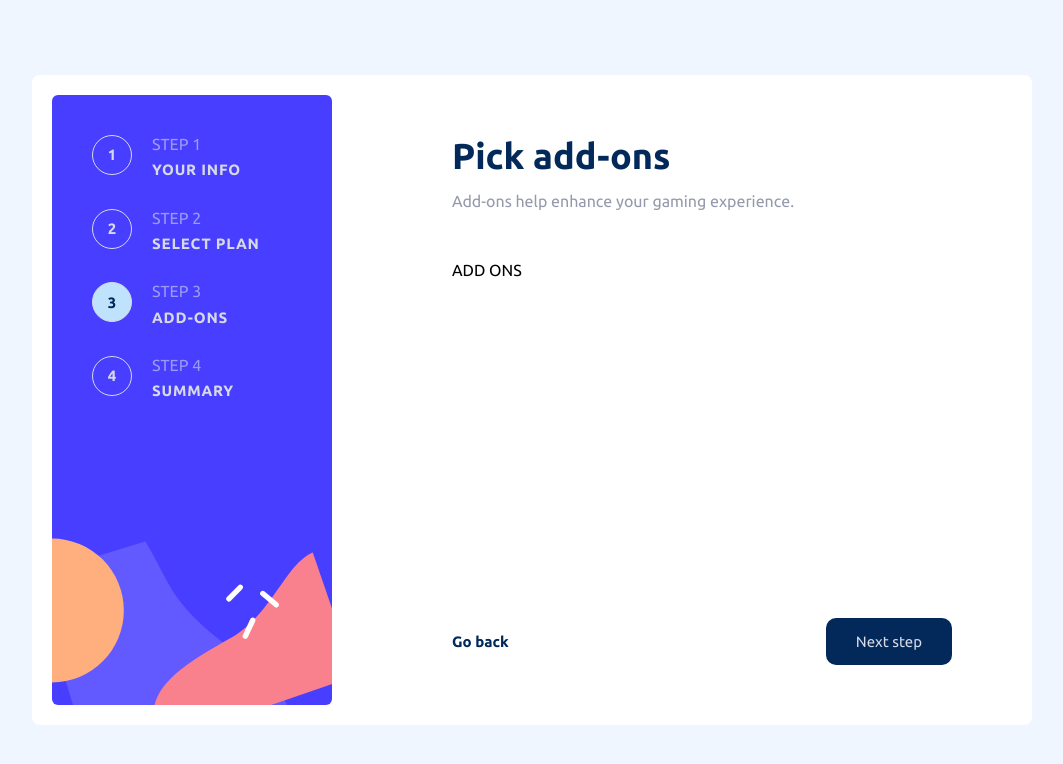
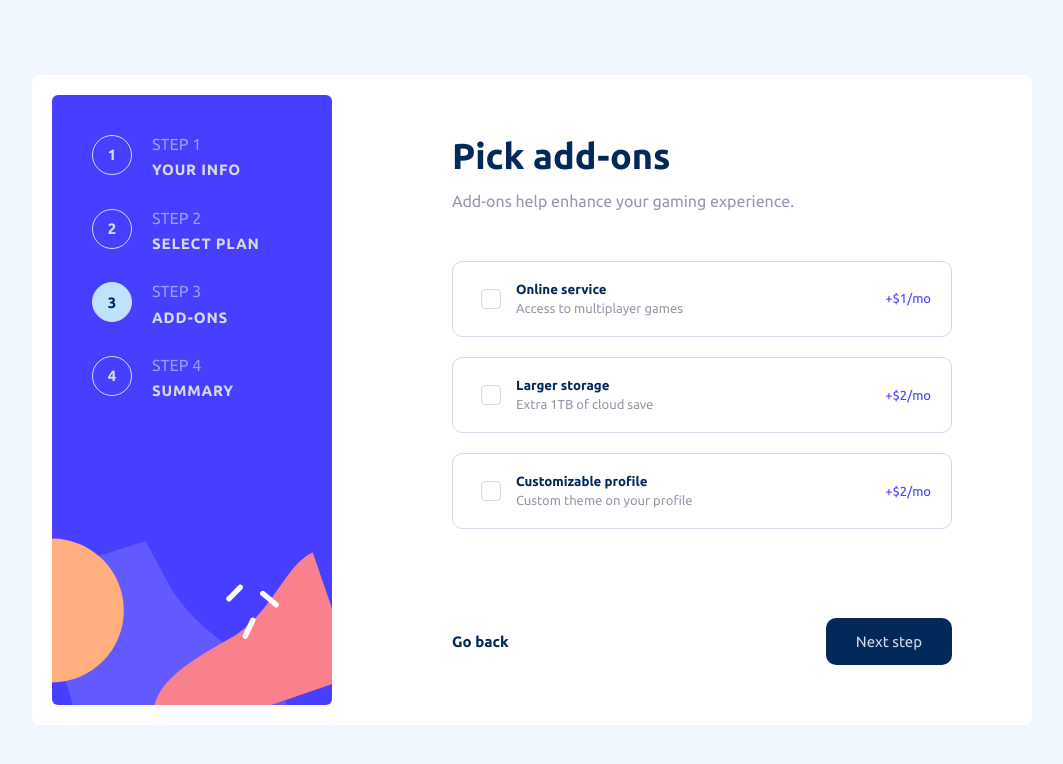
Before and after one commit to ninaokumura/multi-step-form, a React (Create React App) app: page /add-ons in a window 1280 px wide. Shown: the top 764 px of the page, without its empty margins (108-1171 px from the left). Built offline with nearby package versions, Linux system fonts and the light colour scheme.

Commit message:
add checkbox component + add-ons page

```diff
--- /dev/null
+++ b/src/components/CheckboxCard.tsx
@@ -0,0 +1,101 @@
+import { ChangeEvent } from "react";
+import styled from "styled-components";
+import checkIcon from "../assets/icon-checkmark.svg";
+
+type Props = {
+  checked: boolean;
+  value?: string;
+  id?: string;
+  onChange: (evt: ChangeEvent<HTMLInputElement>) => void;
+  title: string;
+  description: string;
+  price: string;
+};
+
+const Wrapper = styled.div`
+  border: 1px solid ${({ theme }) => theme.colors["light-gray"]};
+  padding: 20px;
+  padding-left: 0;
+  border-radius: 10px;
+  max-width: 500px;
+  display: flex;
+  justify-content: space-between;
+  align-items: center;
+`;
+
+const InputCheckbox = styled.input<{
+  checked?: boolean;
+}>`
+  opacity: 0;
+`;
+
+const CustomCheckbox = styled.div<{
+  checked?: boolean;
+}>`
+  border: 1px solid ${({ theme }) => theme.colors["light-gray"]};
+  background-color: ${(props) =>
+    props.checked ? "hsl(243, 100%, 62%)" : "white"};
+  width: 20px;
+  height: 20px;
+  display: flex;
+  align-items: center;
+  justify-content: center;
+  border-radius: 4px;
+`;
+
+const Label = styled.label`
+  display: flex;
+  gap: 15px;
+  align-items: center;
+  cursor: pointer;
+`;
+
+const CardTitle = styled.h5`
+  color: ${({ theme }) => theme.colors["marine-blue"]};
+`;
+
+const CardDescription = styled.p`
+  font-size: 13px;
+  padding-top: 4px;
+  color: ${({ theme }) => theme.colors["cool-gray"]};
+`;
+
+const Price = styled.p`
+  font-size: 13px;
+  color: ${({ theme }) => theme.colors["purplish-blue"]};
+`;
+
+const Icon = styled.img<{
+  checked?: boolean;
+}>`
+  color: ${(props) => (props.checked ? "white" : "hidden")};
+`;
+
+const CheckboxCard = (props: Props) => {
+  return (
+    <Wrapper>
+      <Label>
+        <InputCheckbox
+          type="checkbox"
+          value={props.value}
+          id={props.id}
+          onChange={props.onChange}
+        />
+
+        <CustomCheckbox checked={props.checked}>
+          <Icon src={checkIcon} alt="check icon" checked={props.checked} />
+        </CustomCheckbox>
+
+        <div>
+          <CardTitle>{props.title}</CardTitle>
+          <CardDescription>{props.description}</CardDescription>
+        </div>
+      </Label>
+      <div>
+        <Price>{props.price}</Price>
+      </div>
+    </Wrapper>
+  );
+};
+
+export default CheckboxCard;
--- a/src/pages/add-ons.tsx
+++ b/src/pages/add-ons.tsx
@@ -1,14 +1,48 @@
+import { useState } from "react";
 import { useNavigate } from "react-router-dom";
+import styled from "styled-components";
+import CheckboxCard from "../components/CheckboxCard";
 import MainLayout from "../layouts/MainLayout";
-import styled from "styled-components";
 
 type Props = {};
+
+const ADD_ONS = [
+  {
+    title: "Online service",
+    description: "Access to multiplayer games",
+    pricePerMonth: "+$1/mo",
+    pricePerYear: "+10/yr",
+  },
+  {
+    title: "Larger storage",
+    description: "Extra 1TB of cloud save",
+    pricePerMonth: "+$2/mo",
+    pricePerYear: "+20/yr",
+  },
+  {
+    title: "Customizable profile",
+    description: "Custom theme on your profile",
+    pricePerMonth: "+$2/mo",
+    pricePerYear: "+20/yr",
+  },
+];
 
 const Wrapper = styled.div`
   width: 100%;
 `;
 
+const ListItem = styled.li`
+  list-style: none;
+`;
+
+const ListContainer = styled.ul`
+  display: flex;
+  flex-direction: column;
+  gap: 20px;
+`;
 const AddOns = (props: Props) => {
+  const [selectedOptions, setSelectedOptions] = useState<string[]>([]);
+
   const navigate = useNavigate();
 
   const handlePreviousClick = () => {
@@ -25,7 +59,28 @@ const AddOns = (props: Props) => {
       onNextClick={handleNextClick}
       onPreviousClick={handlePreviousClick}
     >
-      <Wrapper>ADD ONS</Wrapper>
+      <Wrapper>
+        <ListContainer>
+          {ADD_ONS.map((addOn) => (
+            <ListItem key={addOn.title}>
+              <CheckboxCard
+                checked={selectedOptions.includes(addOn.title)}
+                value={addOn.title}
+                onChange={(evt) =>
+                  setSelectedOptions((prev) =>
+                    evt.target.checked
+                      ? prev.concat(addOn.title)
+                      : prev.filter((option) => option !== addOn.title)
+                  )
+                }
+                title={addOn.title}
+                description={addOn.description}
+                price={addOn.pricePerMonth}
+              />
+            </ListItem>
+          ))}
+        </ListContainer>
+      </Wrapper>
     </MainLayout>
   );
 };
```
